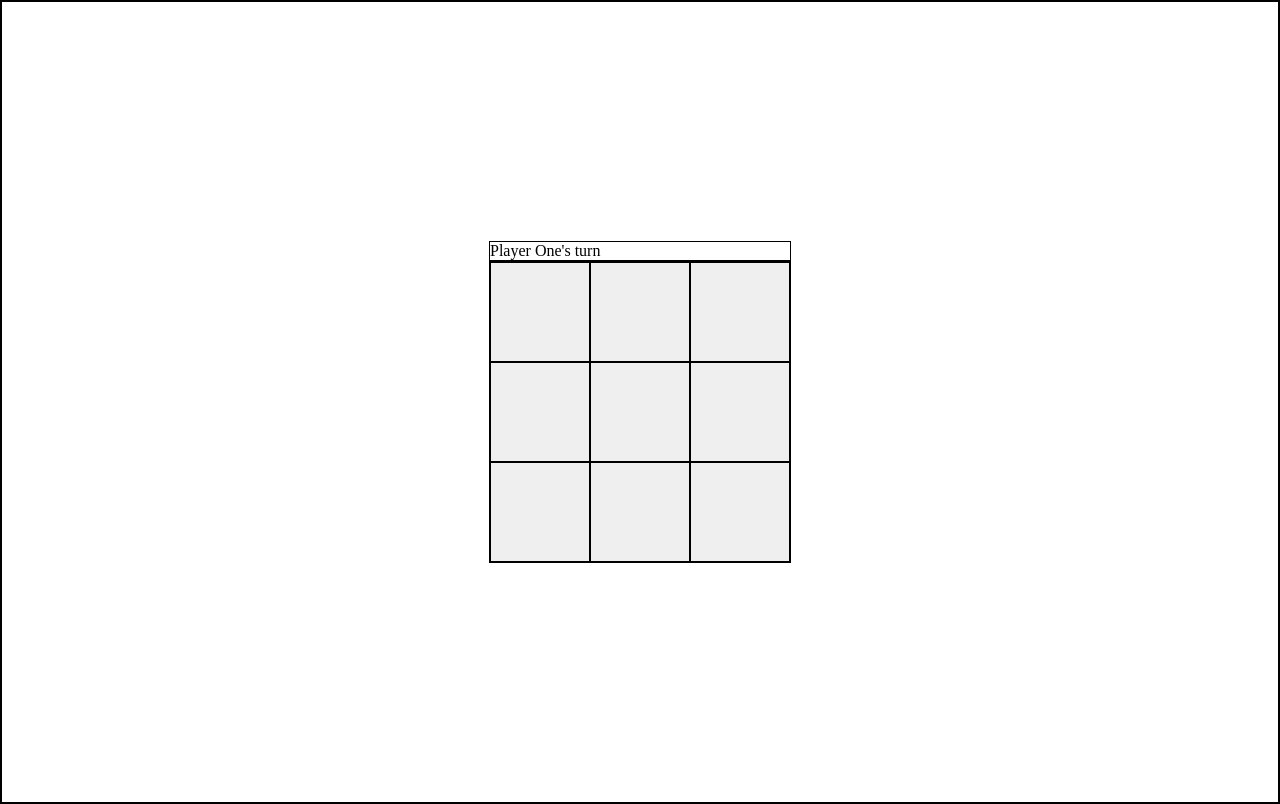
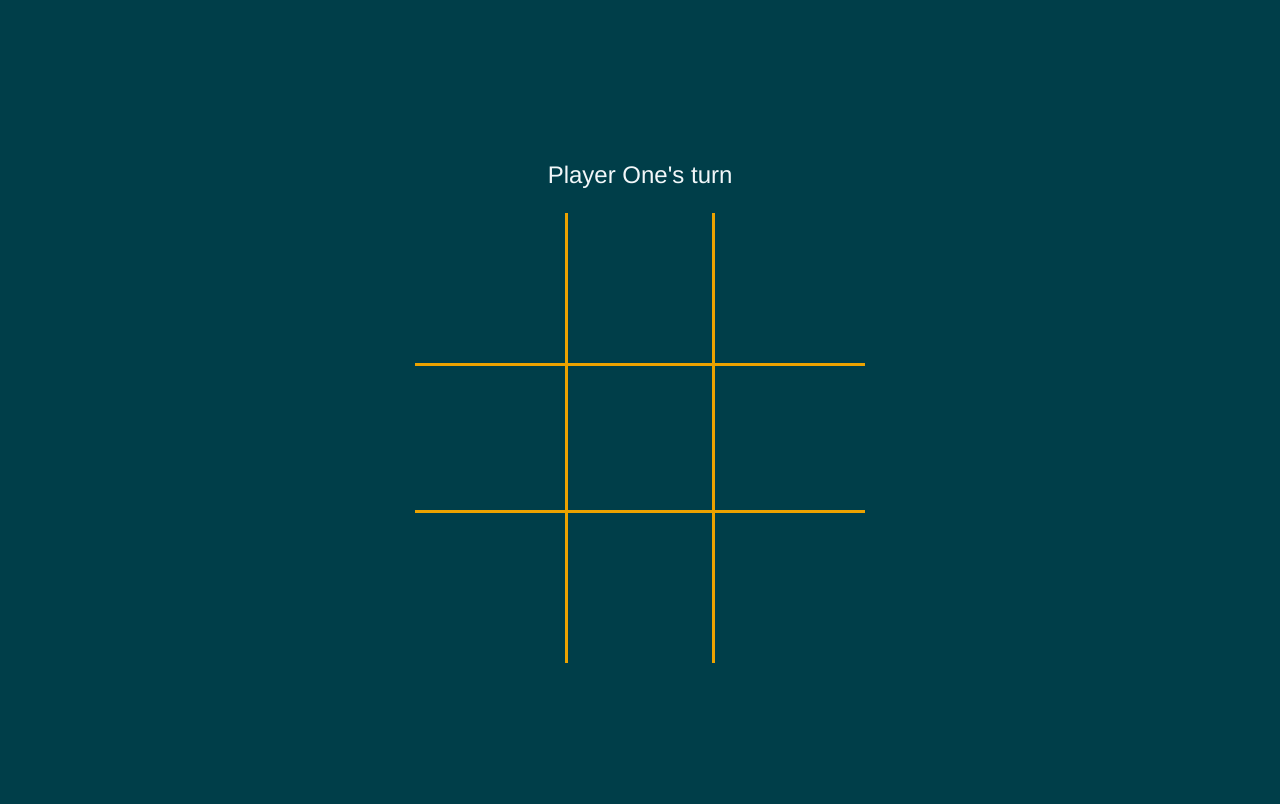
Before and after one commit to etiry/tictactoe, a plain HTML site: page index.html in a window 1280 px wide. Drawn offline with Linux system fonts and the light colour scheme.

Commit message:
Add styling

```diff
--- a/script.js
+++ b/script.js
@@ -163,6 +163,12 @@ const displayController = (() => {
 				cell.dataset.row = gameBoard.indexOf(row);
 				cell.dataset.column = index;
 				cell.textContent = gameBoard[cell.dataset.row][cell.dataset.column];
+				if (gameBoard.indexOf(row) === 1) {
+					cell.classList.add('center-row');
+				}
+				if (index === 1) {
+					cell.classList.add('center-column');
+				};
 				container.appendChild(cell);
 			})
 		})
--- a/style.css
+++ b/style.css
@@ -1,7 +1,7 @@
 * {
 	margin: 0px;
 	padding: 0px;
-	border: 1px solid;
+/*	border: 1px solid;*/
 }
 
 body {
@@ -10,11 +10,12 @@ body {
 	grid-template-columns: repeat(1fr);
 	grid-template-rows: repeat(1fr);
 	place-content: center;
+	background: #003e49;
 }
 
 .container {
-	width: 300px;
-	height: 300px;
+	width: 450px;
+	height: 450px;
 	display: grid;
 	grid-template-columns: repeat(3, 1fr);
 	grid-template-rows: repeat(3, 1fr);
@@ -22,6 +23,28 @@ body {
 }
 
 .square {
-	width: 100px;
-	height: 100px;
+	width: 150px;
+	height: 150px;
+	border: none;
+	color: #f2f7f9;
+	font-size: 64px;
+	background: #003e49;
 }
+
+.announcement {
+	font-size: 24px;
+	font-family: Helvetica, sans-serif;
+	color: #f2f7f9;
+	place-self: center;
+	margin: 24px;
+}
+
+.center-column {
+	border-left: 3px solid #eba200;
+	border-right: 3px solid #eba200;
+}
+
+.center-row {
+	border-top: 3px solid #eba200;
+	border-bottom: 3px solid #eba200;
+}
```
